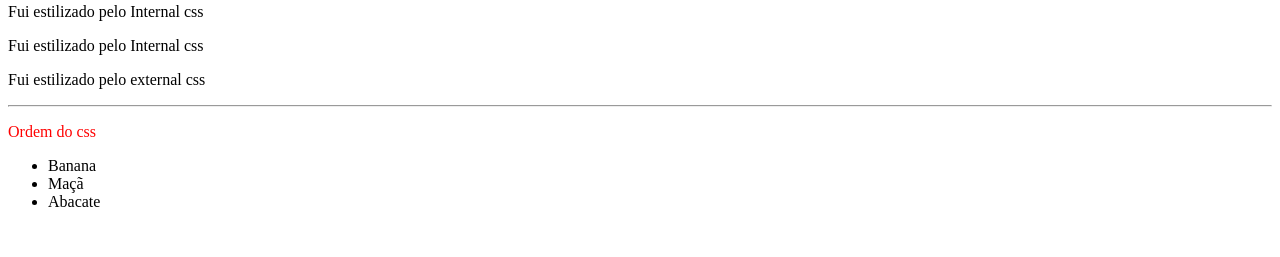
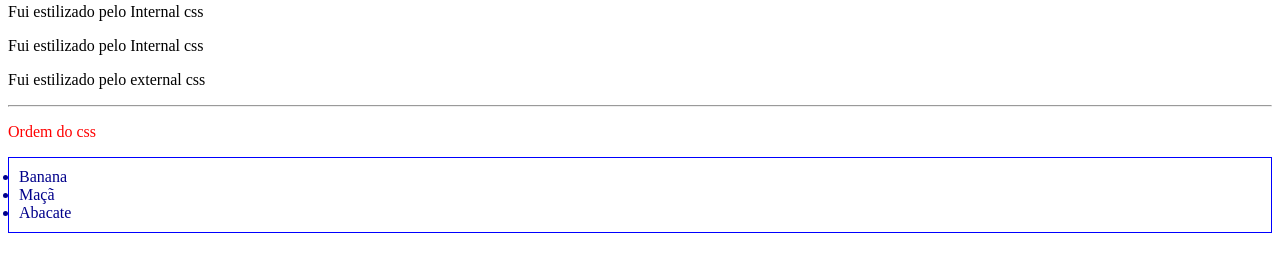
Before and after one commit to gabysenac/11-03-html, a plain HTML site: page 11-03-html/index.html in a window 1280 px wide. Shown: the part 223-480 px from the top of the page. Drawn offline with Linux system fonts and the light colour scheme.

Commit message:
06 - Estilizando lista em css

```diff
--- /dev/null
+++ b/11-03-html/css/list.css
@@ -0,0 +1,8 @@
+/* 06 - Estilizando em css */
+ul {
+    border: solid 1px blue;
+    padding: 10px;
+}
+li {
+    color: darkblue
+}
--- a/11-03-html/index.html
+++ b/11-03-html/index.html
@@ -4,6 +4,7 @@
     <meta charset="UTF-8">
     <meta name="viewport" content="width=device-width, initial-scale=1.0">
     <link rel="stylesheet" href="css/style.css">
+    <link rel="stylesheet" href="css/list.css">
     <!-- <style>
         p{
             color: green;
```
